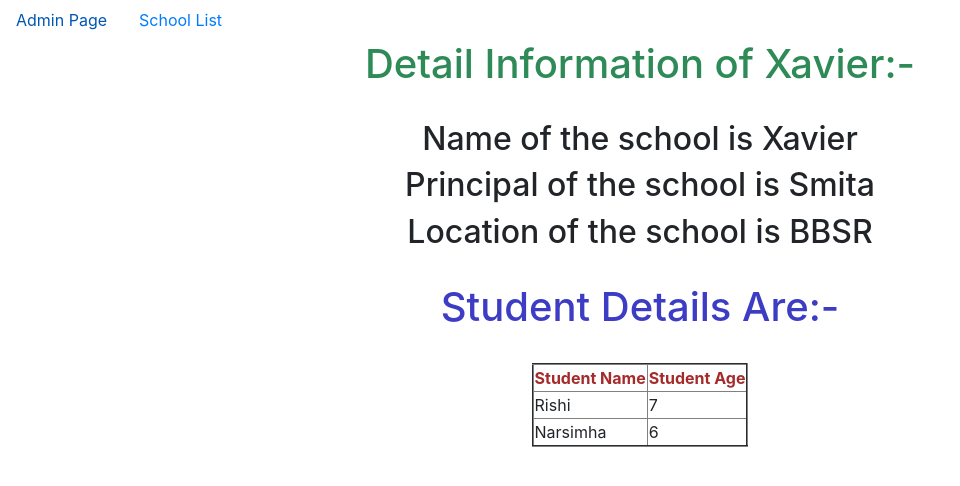
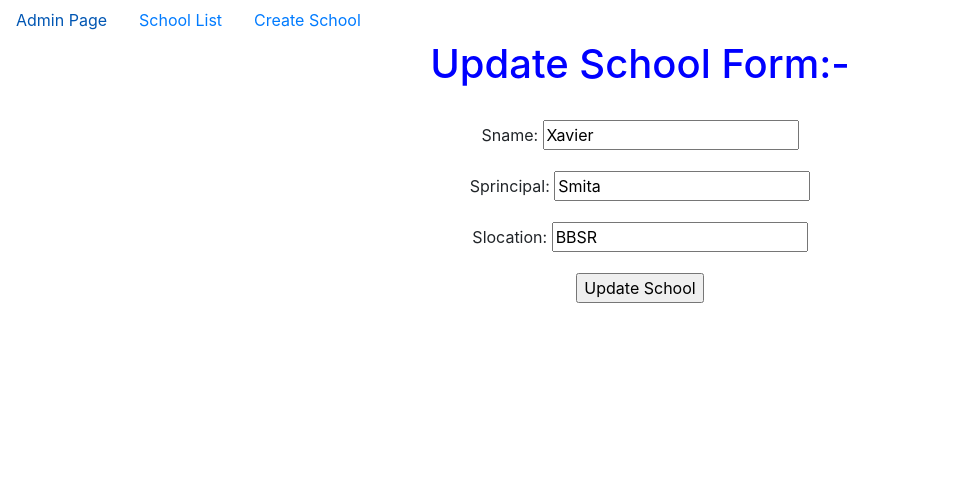
Before and after one commit to Priyadarshita99/List_Datail_View, a Django app: page /update/1/ in a window 1280 px wide. Shown: the top 486 px of the page, without its empty margins (0-960 px from the left). Run offline with Django 5.2, Linux system fonts and the light colour scheme; data comes from the database, SQL or seed files in the repository; both versions use the stored data as it was after the commit.

Commit message:
first commit

```diff
--- a/Project41/urls.py
+++ b/Project41/urls.py
@@ -21,6 +21,9 @@ from app.views import *
 urlpatterns = [
     path('admin/', admin.site.urls),
     path('Schoollist/',Schoollist.as_view(),name='Schoollist'),
+    path('SchoolCreate/',SchoolCreate.as_view(),name='SchoolCreate'),
+
+    re_path('^update/(?P<pk>\d+)/',SchoolUpdate.as_view(),name='SchoolUpdate'),
     re_path('(?P<pk>\d+)/',SchoolDetail.as_view(),name='detail'),
 
 ]
--- a/app/models.py
+++ b/app/models.py
@@ -7,7 +7,7 @@ class School(models.Model):
     Sname=models.CharField(max_length=50)
     Sprincipal=models.CharField(max_length=50)
     Slocation=models.CharField(max_length=50)
-    def get_abssolute_url(self):
+    def get_absolute_url(self):
         return reverse('detail',kwargs={'pk':self.pk})
 
     def __str__(self):
--- a/app/views.py
+++ b/app/views.py
@@ -2,7 +2,7 @@ from django.shortcuts import render
 
 # Create your views here.
 from app.models import *
-from django.views.generic import ListView,DetailView
+from django.views.generic import ListView,DetailView,CreateView,UpdateView
 
 class Schoollist(ListView):
     model=School
@@ -14,3 +14,11 @@ class Schoollist(ListView):
 class SchoolDetail(DetailView):
     model=School
     context_object_name='schoolobject'
+
+class SchoolCreate(CreateView):
+    model=School
+    fields='__all__'
+
+class SchoolUpdate(UpdateView):
+    model=School
+    fields='__all__'
--- a/templates/app/dummy.html
+++ b/templates/app/dummy.html
@@ -16,6 +16,7 @@
 
     <a href="{% url 'admin:index' %}" class="nav-link">Admin Page</a>
     <a href="{% url 'Schoollist' %}" class="nav-link">School List</a>
+    <a href="{% url 'SchoolCreate' %}" class="nav-link">Create School</a>
 
 </nav>
 
--- a/templates/app/school_detail.html
+++ b/templates/app/school_detail.html
@@ -24,6 +24,8 @@
                     <td>{{st.Sage}}</td>
                 </tr>
             {% endfor %}
-        </table>
+        </table>  <br>
+
+        <a href="{% url 'SchoolUpdate' pk=schoolobject.pk %}" class="btn btn-success">Update School</a>
     </center>
 {% endblock %}
--- /dev/null
+++ b/templates/app/school_form.html
@@ -0,0 +1,29 @@
+{% extends 'app/dummy.html' %}
+
+{% block title %}
+    <title>School Details</title>
+{% endblock %}
+
+{% block body_block %}
+    <center>
+
+    {% if  form.instance.pk %}
+        <h1 style="color: blue;">Update School Form:-</h1> <br>
+    {% else %}
+    <h1 style="color: blue;">Create School Form:-</h1> <br>
+    {% endif %}
+
+        <form method="POST">
+            {% csrf_token %}
+
+                {{form.as_p}}
+
+    {% if form.instance.pk %}
+            <input type="submit" value="Update School">
+    {% else %}
+        <input type="submit" value="Update School">
+    {% endif %}
+
+        </form>
+    </center>
+{% endblock %}
```
Also changed, not shown: db.sqlite3.
